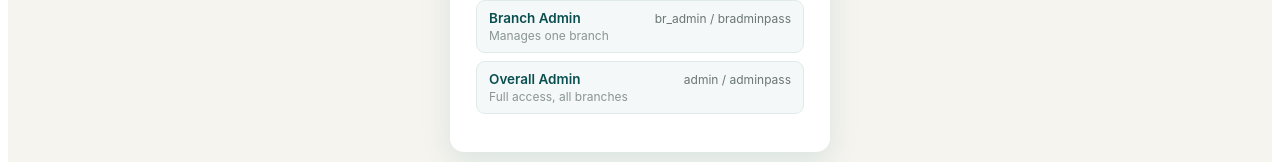
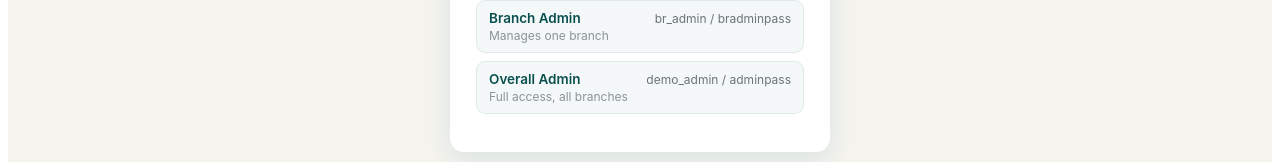
Before and after one commit to agibi3/pos_backend, a React (Vite) app: page / in a window 1280 px wide. Shown: the part 579-741 px from the top of the page. Built offline with nearby package versions, Linux system fonts and the light colour scheme; no server answers.

Commit message:
Update Overall Admin demo account username

```diff
--- a/src/components/LoginScreen.jsx
+++ b/src/components/LoginScreen.jsx
@@ -12,7 +12,7 @@ import { Spinner, GlobalKeyframes } from "./common/UI.jsx";
 const DEMO_ACCOUNTS = [
   { role: "Cashier", note: "Opens the till / POS", username: "cashier", password: "cashierpass" },
   { role: "Branch Admin", note: "Manages one branch", username: "br_admin", password: "bradminpass" },
-  { role: "Overall Admin", note: "Full access, all branches", username: "admin", password: "adminpass" },
+  { role: "Overall Admin", note: "Full access, all branches", username: "demo_admin", password: "adminpass" },
 ];
 
 export default function LoginScreen({ onLogin }) {
```
